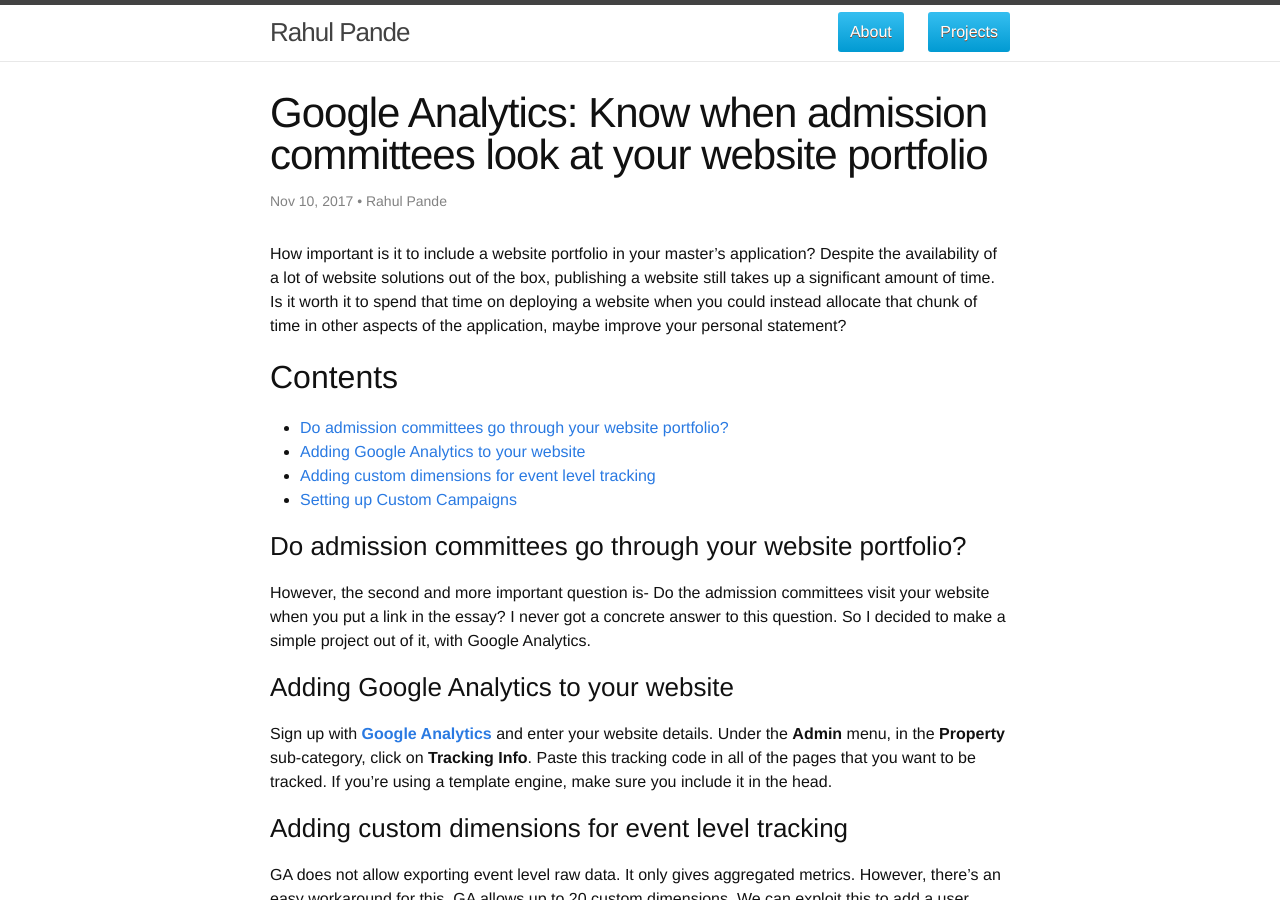
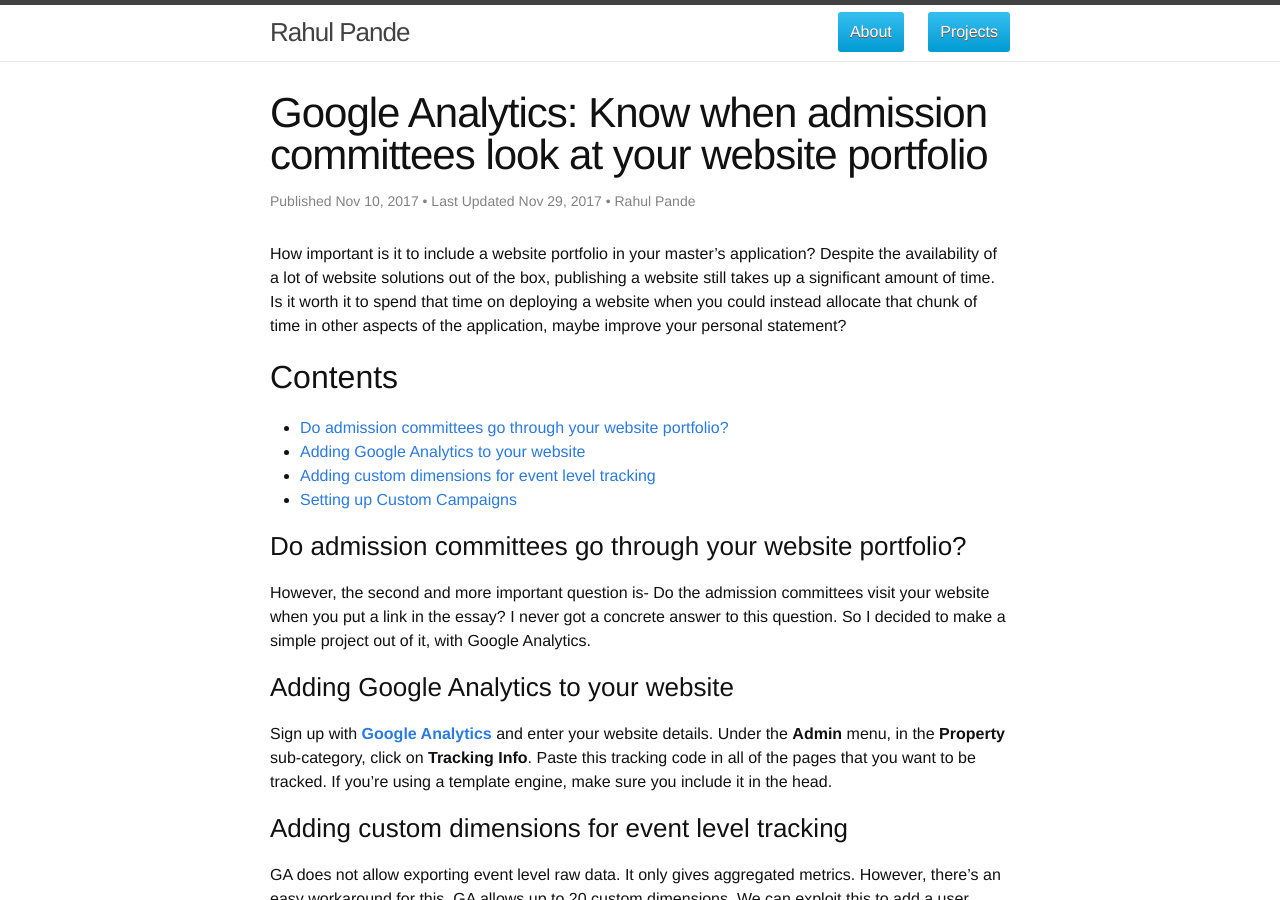
Before and after one commit to rahul-pande/rahul-pande.github.io, a Jekyll site: the page built from _posts/2017-11-10-google-analytics-does-a-website-portfolio-matter-in-your-masters-application.md, in a window 1280 px wide and 900 px high. Built offline with Jekyll 4.4.1, drawn with Linux system fonts in a browser that asks for light colours; nearby versions of some CDN libraries.

Commit message:
add updated at

```diff
--- a/_layouts/post.html
+++ b/_layouts/post.html
@@ -6,13 +6,23 @@ layout: default
   <header class="post-header">
     <h1 class="post-title" itemprop="name headline">{{ page.title | escape }}</h1>
     <p class="post-meta">
+      Published
       <time datetime="{{ page.date | date_to_xmlschema }}" itemprop="datePublished">
         {% assign date_format = site.minima.date_format | default: "%b %-d, %Y" %}
         {{ page.date | date: date_format }}
       </time>
+      • Last Updated
+      <time datetime="{{ page.last_update | date_to_xmlschema }}" itemprop="datePublished">
+        {% assign date_format = site.minima.date_format | default: "%b %-d, %Y" %}
+        {{ page.last_update | date: date_format }}
+      </time>
       {% if page.author %}
-        • <span itemprop="author" itemscope itemtype="http://schema.org/Person"><span itemprop="name">{{ page.author }}</span></span>
-      {% endif %}</p>
+      •
+      <span itemprop="author" itemscope itemtype="http://schema.org/Person">
+        <span itemprop="name">{{ page.author }}</span>
+      </span>
+      {% endif %}
+    </p>
   </header>
 
   <div class="post-content" itemprop="articleBody">
```
